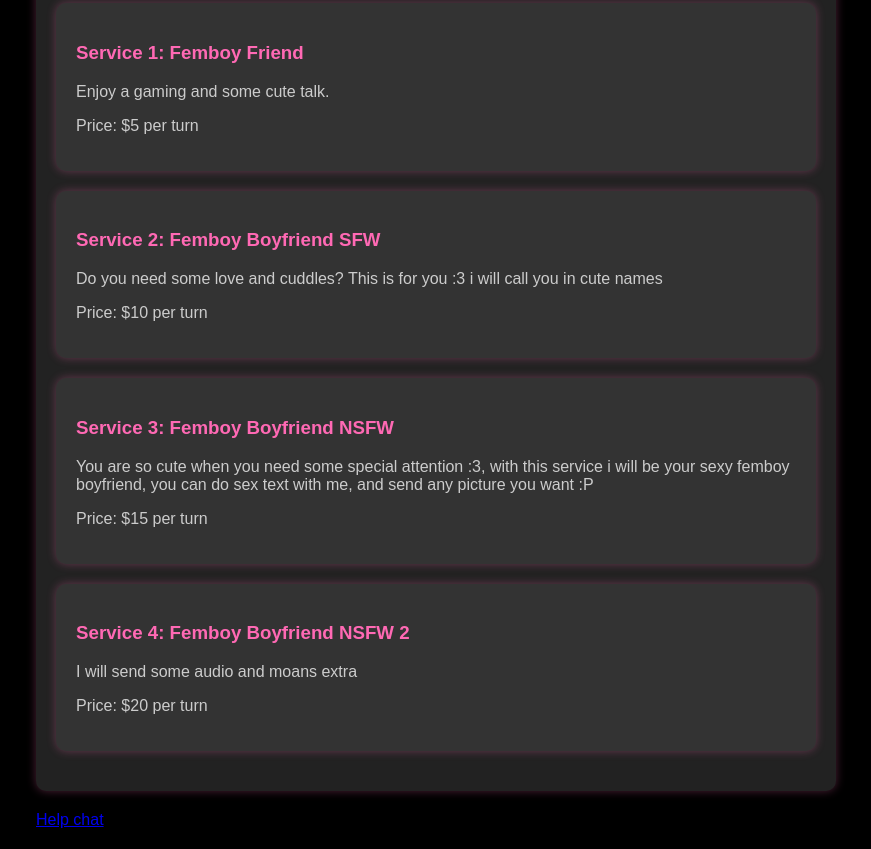
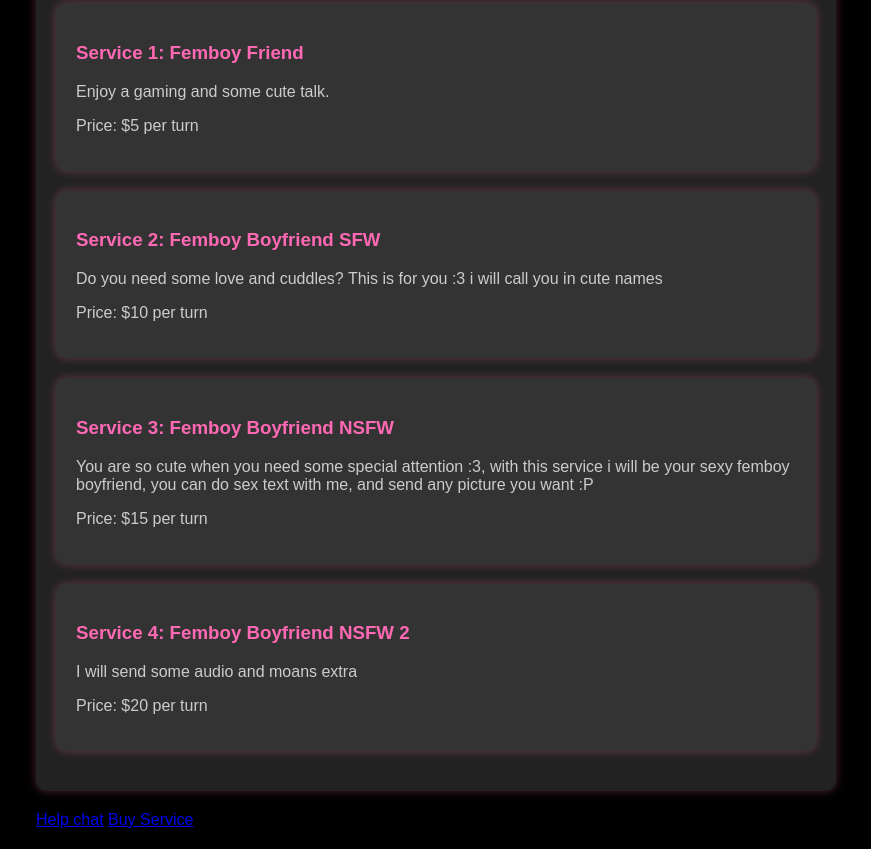
Before and after one commit to yukilovesyou005/infobar, a plain HTML site: page index.html in a window 1280 px wide. Shown: the part 792-1641 px from the top of the page, without its empty margins (204-1075 px from the left). Drawn offline with Linux system fonts and the light colour scheme.

Commit message:
index.html

```diff
--- a/index.html
+++ b/index.html
@@ -106,6 +106,7 @@
 	    </div>
 
         <a href="https://yukilovesyou005.github.io/chathelp/" class="help-button">Help chat</a>
+	    <a href="https://www.fiverr.com/s/dyqDb8" class="help-button">Buy Service</a>
     </div>
 </body>
 </html>
```
